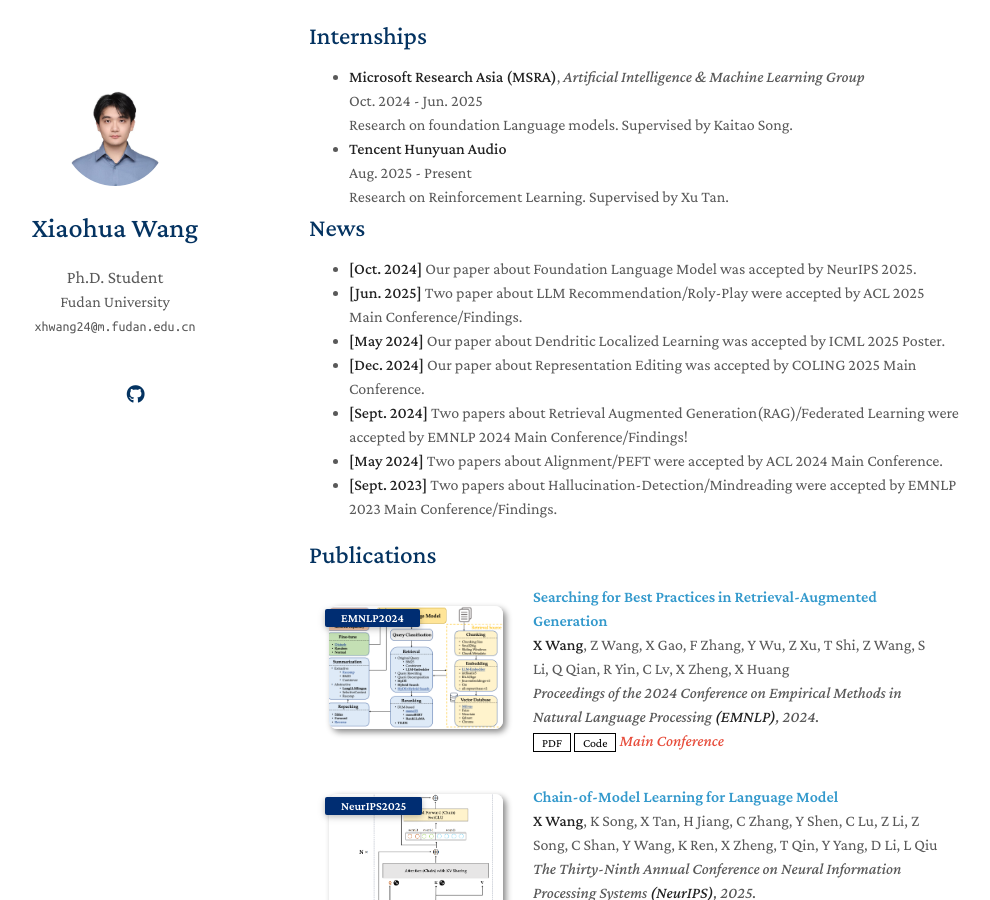
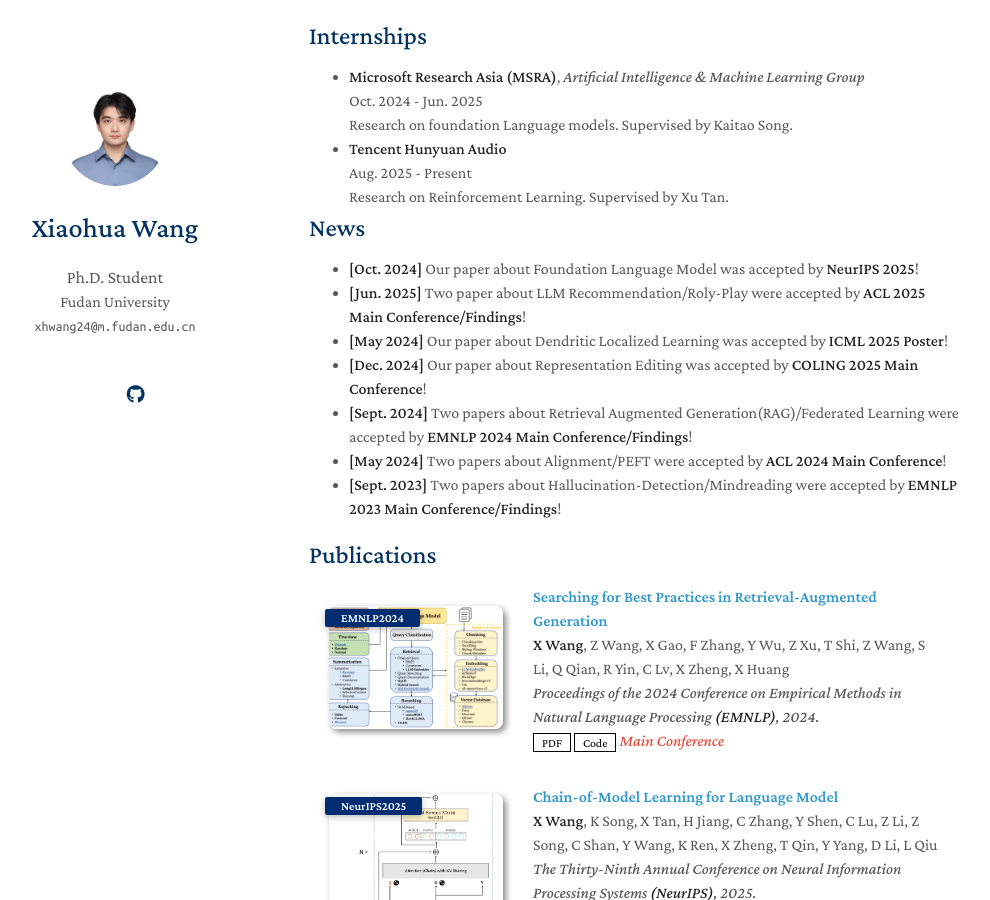
Before and after one commit to xhwang22/homepage, a Jekyll site: the page built from index.md, in a window 1280 px wide and 900 px high, scrolled down 433 px. Shown: the whole window, without its empty margins (161-1151 px from the left). Built offline with Jekyll 4.4.1, drawn with Linux system fonts in a browser that asks for light colours; a style sheet for code colours, icons or effects is not loaded; our own code applies the rules of GitHub Pages for plain Markdown files.

Commit message:
Update index.md

```diff
--- a/index.md
+++ b/index.md
@@ -18,13 +18,13 @@
 
 ## News
 
-- **[Oct. 2024]** Our paper about Foundation Language Model was accepted by NeurIPS 2025.
-- **[Jun. 2025]** Two paper about LLM Recommendation/Roly-Play were accepted by ACL 2025 Main Conference/Findings.
-- **[May 2024]** Our paper about Dendritic Localized Learning was accepted by ICML 2025 Poster.
-- **[Dec. 2024]** Our paper about Representation Editing was accepted by COLING 2025 Main Conference.
-- **[Sept. 2024]** Two papers about Retrieval Augmented Generation(RAG)/Federated Learning were accepted by EMNLP 2024 Main Conference/Findings!
-- **[May 2024]** Two papers about Alignment/PEFT were accepted by ACL 2024 Main Conference.
-- **[Sept. 2023]** Two papers about Hallucination-Detection/Mindreading were accepted by EMNLP 2023 Main Conference/Findings.
+- **[Oct. 2024]** Our paper about Foundation Language Model was accepted by **NeurIPS 2025**!
+- **[Jun. 2025]** Two paper about LLM Recommendation/Roly-Play were accepted by **ACL 2025 Main Conference/Findings**!
+- **[May 2024]** Our paper about Dendritic Localized Learning was accepted by **ICML 2025 Poster**!
+- **[Dec. 2024]** Our paper about Representation Editing was accepted by **COLING 2025 Main Conference**!
+- **[Sept. 2024]** Two papers about Retrieval Augmented Generation(RAG)/Federated Learning were accepted by **EMNLP 2024 Main Conference/Findings**!
+- **[May 2024]** Two papers about Alignment/PEFT were accepted by **ACL 2024 Main Conference**!
+- **[Sept. 2023]** Two papers about Hallucination-Detection/Mindreading were accepted by **EMNLP 2023 Main Conference/Findings**!
 
 {% include_relative _includes/publications.md %}
 
```
